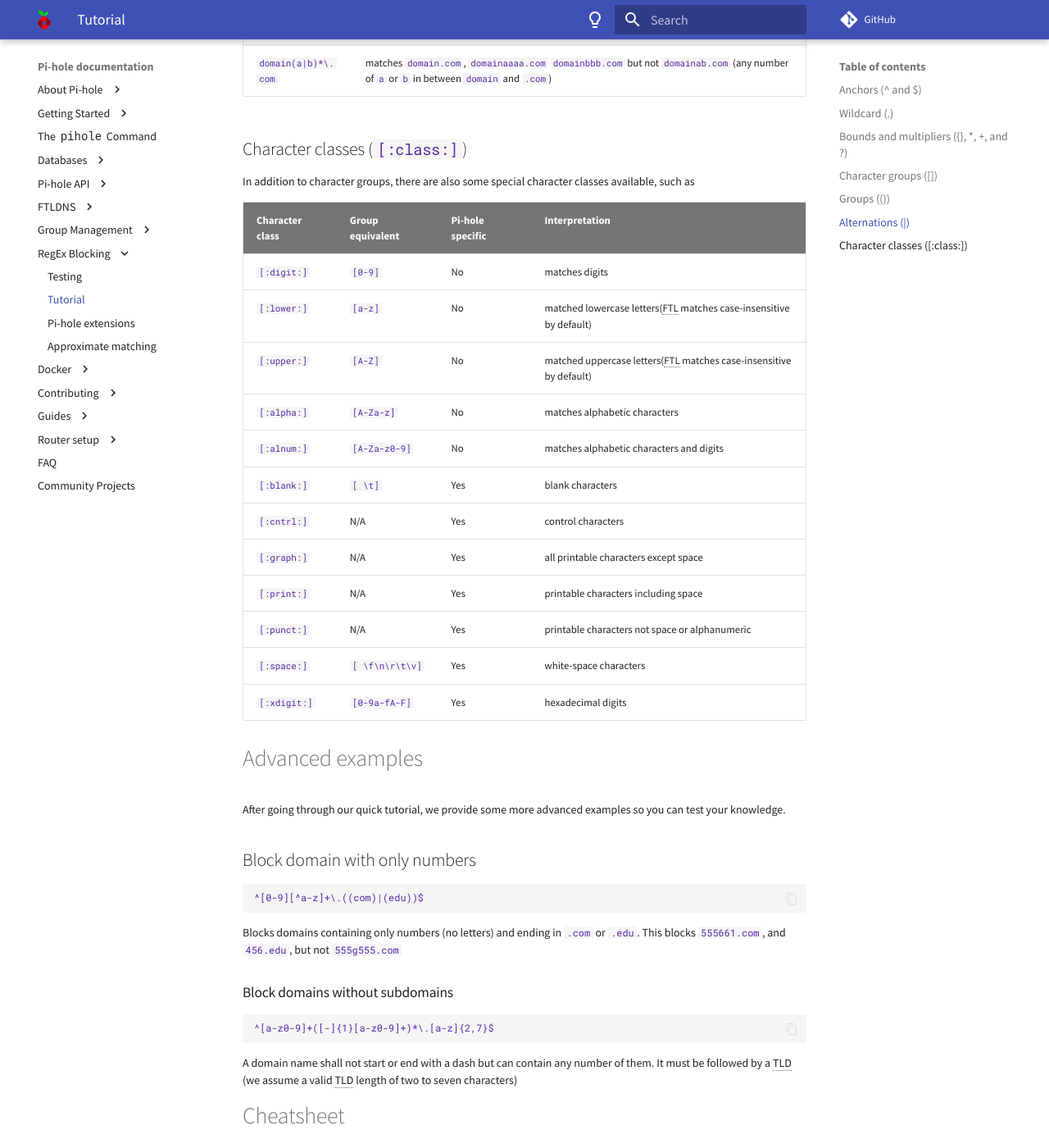
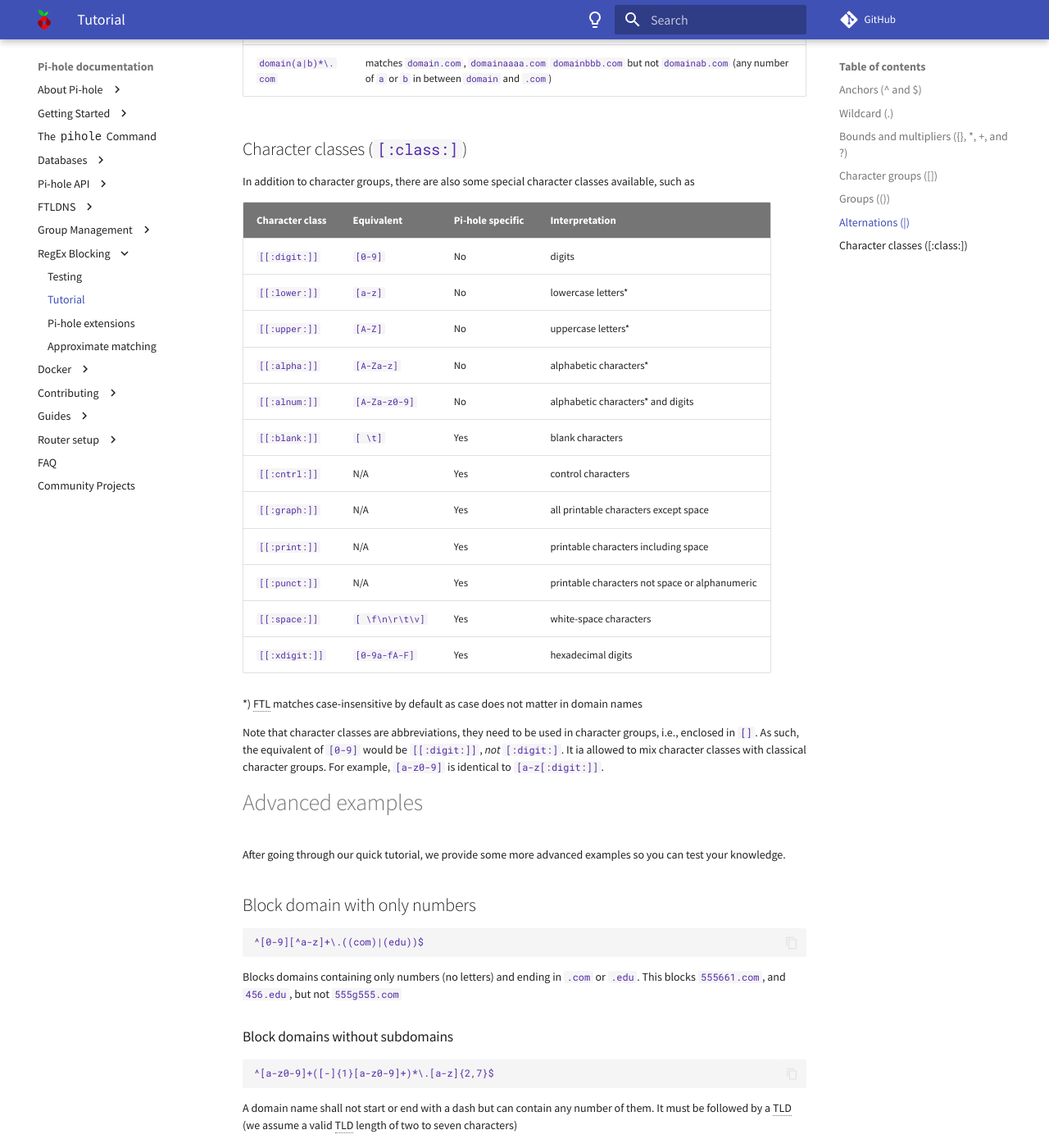
Before and after one commit to pi-hole/docs, an MkDocs documentation site: the page built from docs/regex/tutorial.md, in a window 1280 px wide and 1400 px high, scrolled down 2931 px. Shown: the whole window at 82% size. Built offline with MkDocs 1.6.1 and Material for MkDocs 9.7.7, drawn with Linux system fonts in a browser that asks for light colours; comment, search, counter and statistics services are not loaded.

Commit message:
Clarify how character classes need to be specified and explain how they can be combined with other selectors in character groups.
Signed-off-by: DL6ER <dl6er@dl6er.de>

```diff
--- a/docs/regex/tutorial.md
+++ b/docs/regex/tutorial.md
@@ -89,20 +89,24 @@ Example | Interpretation
 
 In addition to character groups, there are also some special character classes available, such as
 
-Character class | Group equivalent | Pi-hole specific | Interpretation
+Character class | Equivalent | Pi-hole specific | Interpretation
 --------------- | ---------------- | ---------------- | ---------------
-`[:digit:]` | `[0-9]` | No | matches digits
-`[:lower:]` | `[a-z]` | No | matched lowercase letters(FTL matches case-insensitive by default)
-`[:upper:]` | `[A-Z]` | No | matched uppercase letters(FTL matches case-insensitive by default)
-`[:alpha:]` | `[A-Za-z]` | No | matches alphabetic characters
-`[:alnum:]` | `[A-Za-z0-9]` | No | matches alphabetic characters and digits
-`[:blank:]` | `[ \t]` | Yes | blank characters
-`[:cntrl:]` | N/A | Yes | control characters
-`[:graph:]` | N/A | Yes | all printable characters except space
-`[:print:]` | N/A | Yes | printable characters including space
-`[:punct:]` | N/A | Yes | printable characters not space or alphanumeric
-`[:space:]` | `[ \f\n\r\t\v]` | Yes | white-space characters
-`[:xdigit:]` | `[0-9a-fA-F]` | Yes | hexadecimal digits
+`[[:digit:]]` | `[0-9]` | No | digits
+`[[:lower:]]` | `[a-z]` | No | lowercase letters*
+`[[:upper:]]` | `[A-Z]` | No | uppercase letters*
+`[[:alpha:]]` | `[A-Za-z]` | No | alphabetic characters*
+`[[:alnum:]]` | `[A-Za-z0-9]` | No | alphabetic characters* and digits
+`[[:blank:]]` | `[ \t]` | Yes | blank characters
+`[[:cntrl:]]` | N/A | Yes | control characters
+`[[:graph:]]` | N/A | Yes | all printable characters except space
+`[[:print:]]` | N/A | Yes | printable characters including space
+`[[:punct:]]` | N/A | Yes | printable characters not space or alphanumeric
+`[[:space:]]` | `[ \f\n\r\t\v]` | Yes | white-space characters
+`[[:xdigit:]]` | `[0-9a-fA-F]` | Yes | hexadecimal digits
+
+*) FTL matches case-insensitive by default as case does not matter in domain names
+
+Note that character classes are abbreviations, they need to be used in character groups, i.e., enclosed in `[]`. As such, the equivalent of `[0-9]` would be `[[:digit:]]`, *not* `[:digit:]`. It ia allowed to mix character classes with classical character groups. For example, `[a-z0-9]` is identical to `[a-z[:digit:]]`.
 
 # Advanced examples
 
```
